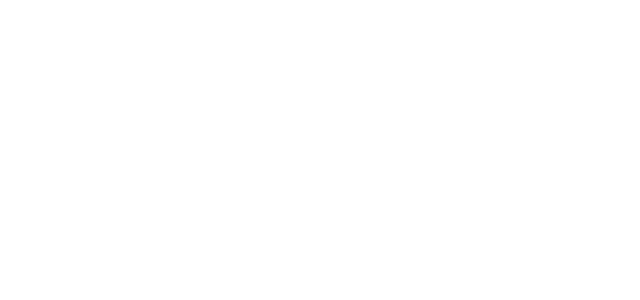
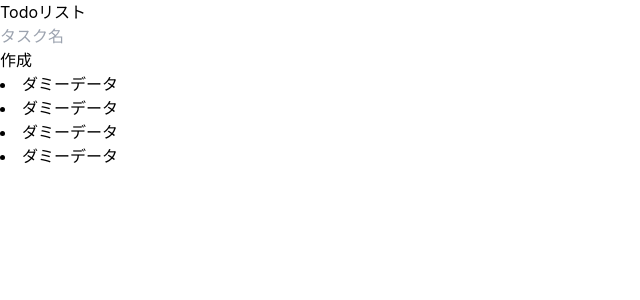
Before and after one commit to nishitin/zustand-practice, a Next.js app: page / in a window 1280 px wide. Shown: the top 300 px of the page, without its empty margins (0-640 px from the left). Built offline with nearby package versions, Linux system fonts and the light colour scheme.

Commit message:
fix: 呼び出し側の変更

```diff
--- a/src/pages/index.tsx
+++ b/src/pages/index.tsx
@@ -1,7 +1,13 @@
-import type { NextPage } from 'next'
+import { TodoScreen } from '../components/screens/TodoScreens'
 
-const Home: NextPage = () => {
-  return <div></div>
+const App = () => {
+  return (
+    <div>
+      <div>
+        <TodoScreen />
+      </div>
+    </div>
+  )
 }
 
-export default Home
+export default App
```
